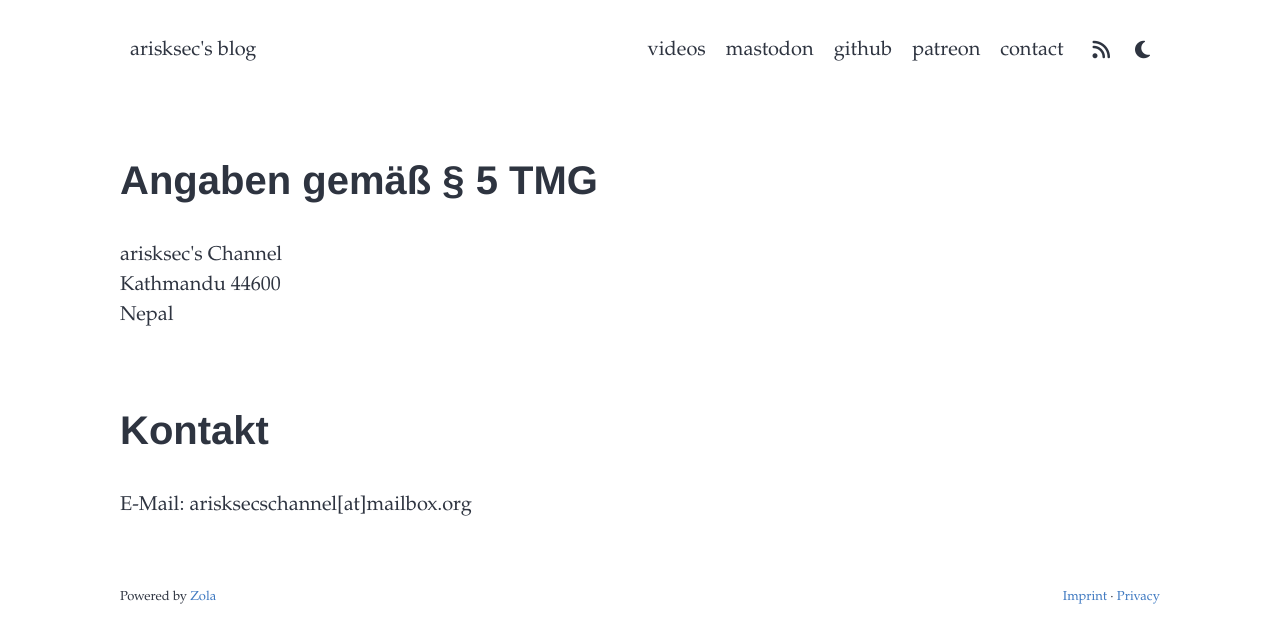
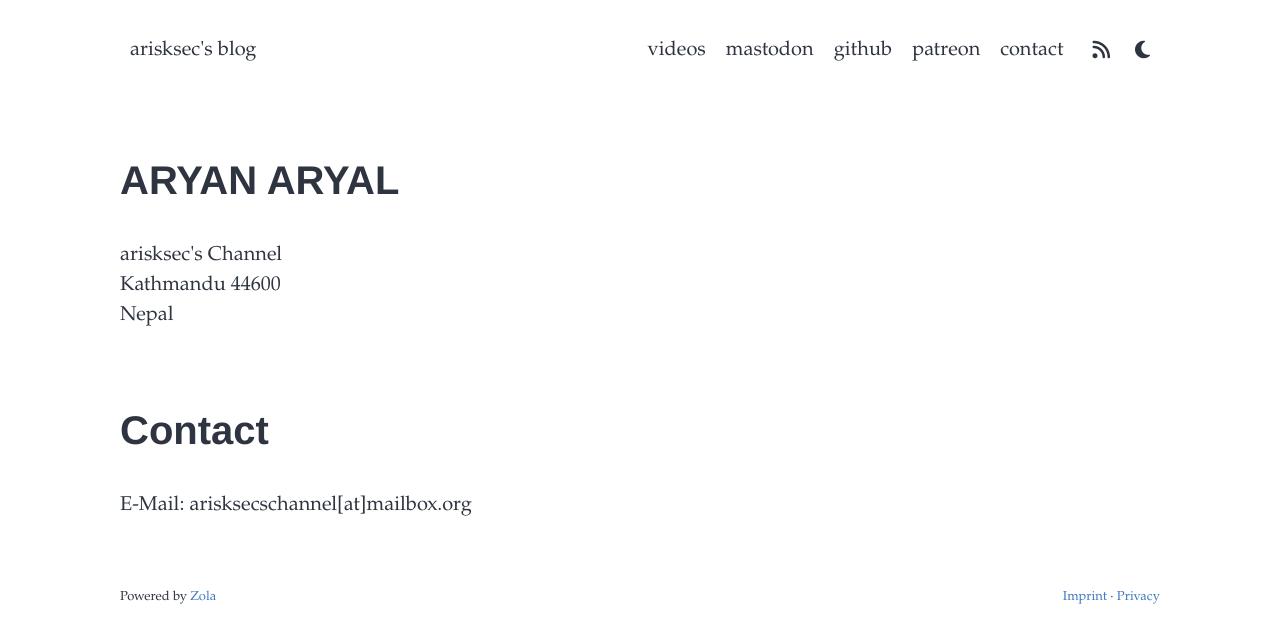
Before and after one commit to thisiscocaine/426c6f672d5765622d64617461, a plain HTML site: page 626c6f672d617279616e/66696c6573/646973706c6179/696d7072657373756d.html in a window 1280 px wide. Drawn offline with Linux system fonts and the light colour scheme; files that its build step writes are made by us from their sources; files whose address does not match are found by name.

Commit message:
Update 696d7072657373756d.html

```diff
--- a/626c6f672d617279616e/66696c6573/646973706c6179/696d7072657373756d.html
+++ b/626c6f672d617279616e/66696c6573/646973706c6179/696d7072657373756d.html
@@ -61,12 +61,12 @@
   <body>
     <section class="section">
       <div class="container">
-<h2 id="angaben-gemass-ss-5-tmg">Angaben gemäß § 5 TMG</h2>
+<h2 id="angaben-gemass-ss-5-tmg">ARYAN ARYAL</h2>
 <p>arisksec's Channel</br>
 Kathmandu 44600</br>
 Nepal </b>
 </p>
-<h2 id="kontakt">Kontakt</h2>
+<h2 id="kontakt">Contact</h2>
 <p>E-Mail: arisksecschannel[аt]mailbox.org</p>
 
 </div>
```
